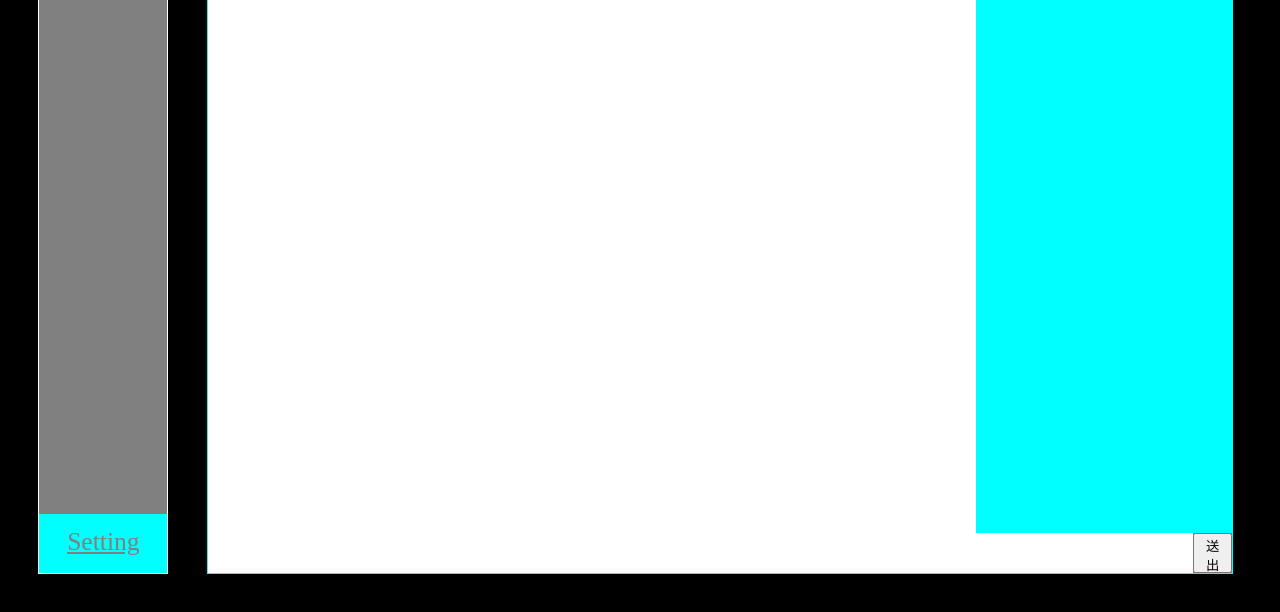
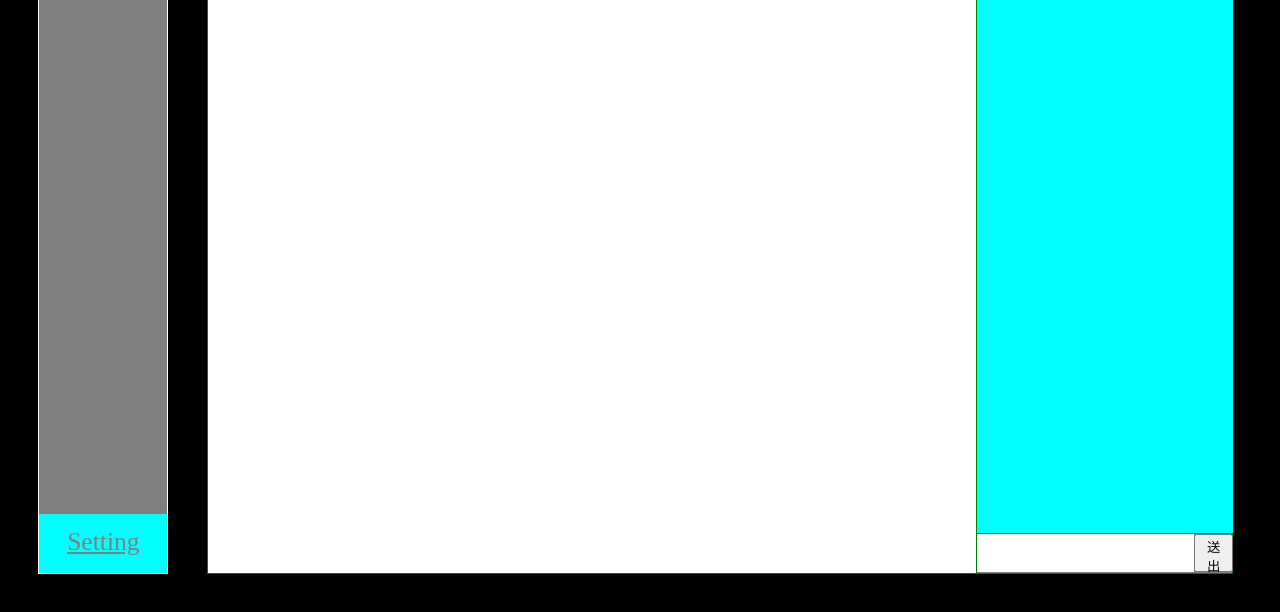
Before and after one commit to Rock0910/ChatnDraw, a plain HTML site: page htdocs/index.html in a window 1280 px wide. Shown: the part 188-800 px from the top of the page. Drawn offline with Linux system fonts and the light colour scheme.

Commit message:
Add and Reslove the Enter Input Problem

```diff
--- a/htdocs/css/style.css
+++ b/htdocs/css/style.css
@@ -1,3 +1,37 @@
 ::-webkit-scrollbar {
   display: none;
 }
+
+textarea{
+    -webkit-writing-mode: horizontal-tb !important;
+    text-rendering: auto;
+    color: -internal-light-dark-color(black, white);
+    letter-spacing: normal;
+    word-spacing: normal;
+    text-transform: none;
+    text-indent: 0px;
+    text-shadow: none;
+    display: inline-block;
+    text-align: start;
+    -webkit-appearance: textarea;
+    background-color: white;
+    -webkit-rtl-ordering: logical;
+    flex-direction: column;
+    resize: none;
+    cursor: text;
+    white-space: pre-wrap;
+    overflow-wrap: break-word;
+    margin: 0em;
+    font: 400 13.3333px Arial;
+    border-width: 0px;
+    border-style: none;
+    border-color: transparent;
+    border-image: none;
+    padding: 0px;
+}
+
+textarea:focus {
+    outline: none !important;
+    border:none;
+    box-shadow: 0;
+}
--- a/htdocs/js/bane.js
+++ b/htdocs/js/bane.js
@@ -85,7 +85,7 @@ window.addEventListener("load",()=>
 	mainBoard.style.justifyContent = "space-between";
 	mainBoard.style.borderStyle = "solid";
 	mainBoard.style.borderWidth = "0.2vh";
-	mainBoard.style.borderColor = "cyan";
+	mainBoard.style.borderColor = "green";
 
 	let boardBlock = genElement("boardBlock","div");
 
@@ -183,18 +183,6 @@ function genMenu(){
 	return navMenu;
 }
 
-function genStyleList(){
-	let styleList = document.createElement("div");
-	let scrollStyle = document.createElement("style");
-
-	scrollStyle.type = "text/css";
-	scrollStyle.innerHTML = "html::-webkit-scrollbar {display:none;}";
-	document.head.appendChild(styleList);
-	styleList.appendChild(scrollStyle);
-	//let scrollbar =window.getComputedStyle(html,"::-webkit-scrollbar");
-	return styleList;
-}
-
 function genBoard(){
 	let paintBoard = document.createElement("canvas");
 	let ctx = paintBoard.getContext("2d");
@@ -213,24 +201,42 @@ function genChat(){
 	//chatCtn.style.backgroundColor = "cyan";
 	chatCtn.style.height = "inherit";
 	chatCtn.style.width = "20vw";
+	chatCtn.style.borderStyle = "solid";
+	chatCtn.style.borderWidth = "0 0 0 0.2vh";
+	chatCtn.style.borderColor = "green";
 
 	chatDisplay.style.backgroundColor = "cyan";
 	chatDisplay.style.height = "80vh";
 	chatDisplay.style.width = "inherit";
 
 	chatInput.style.backgroundColor = "white";
-	chatInput.style.height = "5vh";
+	chatInput.style.height = "inherit";
 	chatInput.style.width = "17vw";
-	chatInput.style.resize = "none";
+	//chatInput.style.resize = "none";
 	chatInput.style.padding = "0";
 	chatInput.style.border = "0";
 
-	chatBtn.style.height = "5vh";
+	chatInput.addEventListener("keydown",onEnterKeyDown);
+
+	function onEnterKeyDown(){
+		let x = event.keyCode;
+		if(x == 13 && !event.shiftKey == true){
+				event.preventDefault();
+				console.log(chatInput.value);
+				console.log("Send");
+			}else{}
+}
+
+	chatBtn.style.height = "inherit";
 	chatBtn.style.width = "3vw";
 	chatBtn.innerText = "送出";
 
 	chatInputCtn.style.display = "flex";
+	chatInputCtn.style.height = "4.8vh";
 	chatInputCtn.style.flexDirection = "row";
+	chatInputCtn.style.borderStyle = "solid";
+	chatInputCtn.style.borderWidth = "0.2vh 0 0 0";
+	chatInputCtn.style.borderColor = "green";
 
 	chatCtn.appendChild(chatDisplay);
 	chatCtn.appendChild(chatInputCtn);
@@ -238,3 +244,52 @@ function genChat(){
 	chatInputCtn.appendChild(chatBtn);
 	return chatCtn;
 }
+
+function genStyleList(){
+	let styleList = document.createElement("div");
+
+	let scrollStyle = document.createElement("style");
+	scrollStyle.type = "text/css";
+	scrollStyle.innerHTML = "html::-webkit-scrollbar {display:none;}\
+	body::-webkit-scrollbar {display:auto;}";
+
+	let textareaStyle = document.createElement("style");
+	textareaStyle.type = "text/css";
+	textareaStyle.innerHTML = "textarea{\
+		-webkit-writing-mode: horizontal-tb !important;\
+		text-rendering: auto;\
+		color: -internal-light-dark-color(black, white);\
+		letter-spacing: normal;\
+		word-spacing: normal;\
+		text-transform: none;\
+		text-indent: 0px;\
+		text-shadow: none;\
+		display: inline-block;\
+		text-align: start;\
+		-webkit-appearance: textarea;\
+		background-color: white;\
+		-webkit-rtl-ordering: logical;\
+		flex-direction: column;\
+		resize: none;\
+		cursor: text;\
+		white-space: pre-wrap;\
+		overflow-wrap: break-word;\
+		margin: 0em;\
+		font: 400 13.3333px Arial;\
+		border-width: 0px;\
+		border-style: none;\
+		border-color: transparent;\
+		border-image: none;\
+		padding: 0px;}\
+		\
+	textarea:focus {\
+		outline: none !important;\
+		border:none;\
+		box-shadow: 0;}";
+
+	document.head.appendChild(styleList);
+	styleList.appendChild(textareaStyle);
+	styleList.appendChild(scrollStyle);
+	//let scrollbar =window.getComputedStyle(html,"::-webkit-scrollbar");
+	return styleList;
+}
```
